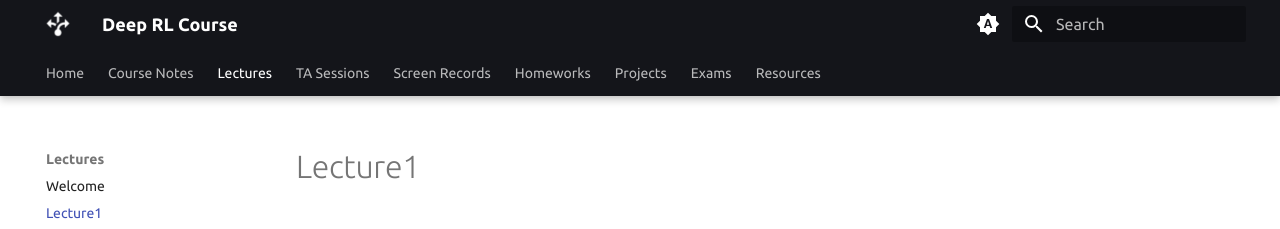
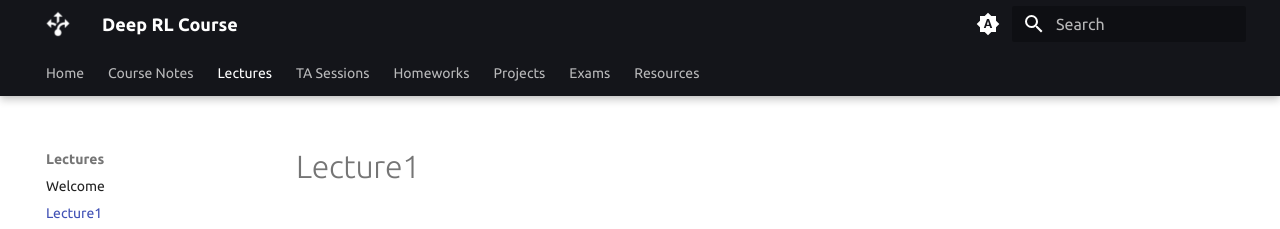
Before and after one commit to deeprl2026/deeprl2026.github.io, an MkDocs documentation site: the page built from docs/lectures/lecture1.md, in a window 1280 px wide. Shown: the top 229 px of the page. Built offline with MkDocs 1.6.1 and Material for MkDocs 9.7.7, drawn with Linux system fonts in a browser that asks for light colours; some web fonts are replaced; comment, search, counter and statistics services are not loaded.

Commit message:
Update mkdocs.yml

```diff
--- a/mkdocs.yml
+++ b/mkdocs.yml
@@ -116,8 +116,8 @@ nav:
   - TA Sessions:
     - index.md
 
-  - Screen Records:
-    - screen/index.md
+  # - Screen Records:
+  #   - screen/index.md
 
   - Homeworks:
     - index.md
```
